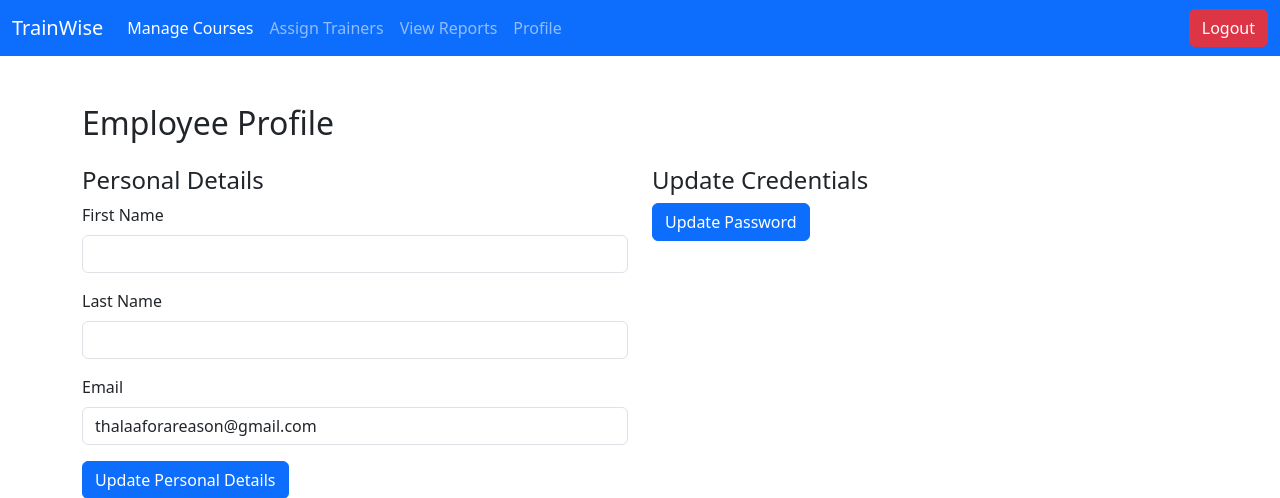
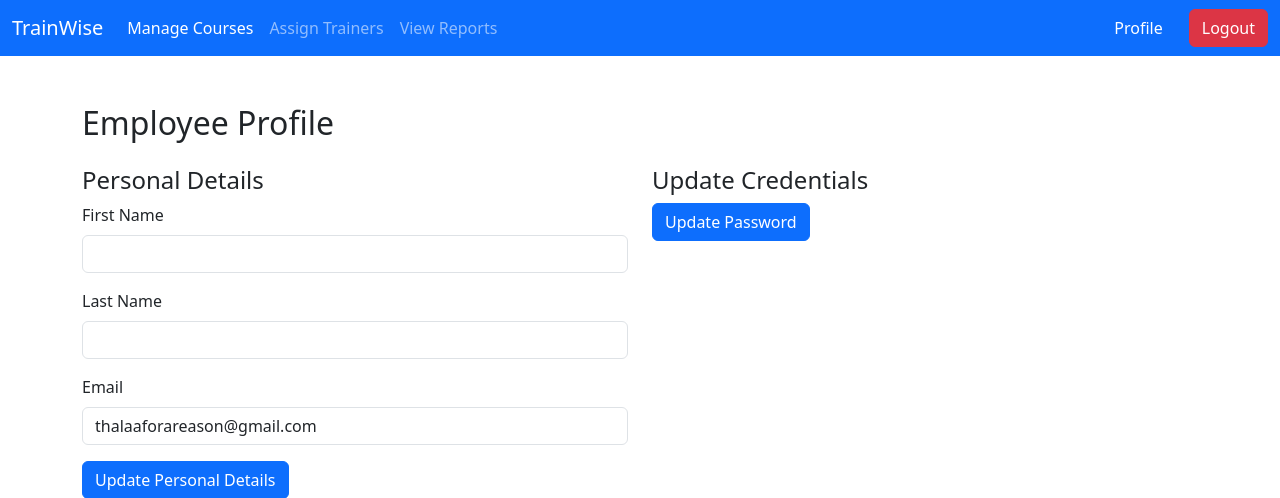
Before and after one commit to CharanTeja-6825/ETOS1, a Django app: page /employee/profile/ in a window 1280 px wide. Shown: the top 498 px of the page. Run offline with Django 5.2, Linux system fonts and the light colour scheme; a user stored in the database is signed in.

Commit message:
employee_navbar

```diff
--- a/templates/employee/employee_navbar.html
+++ b/templates/employee/employee_navbar.html
@@ -1,4 +1,4 @@
-<!DOCTYPE>
+<!DOCTYPE html>
 <html lang="en">
 <head>
     <meta charset="UTF-8">
@@ -34,11 +34,10 @@
           <li class="nav-item">
             <a class="nav-link" href="#">View Reports</a>
           </li>
-          <li class="nav-item">
-            <a class="nav-link" href="{% url 'employee:profile_page' %}">Profile</a>
-          </li>
         </ul>
-        <div class="d-flex">
+        <div class="d-flex align-items-center">
+          <!-- Profile Link -->
+          <a class="nav-link text-white me-3" href="{% url 'employee:profile_page' %}">Profile</a>
           {% if user.is_authenticated %}
             <a class="btn btn-danger btn-custom" href="{% url 'admin_app:log_out' %}">Logout</a>
           {% else %}
```
Also changed, not shown: db.sqlite3.
